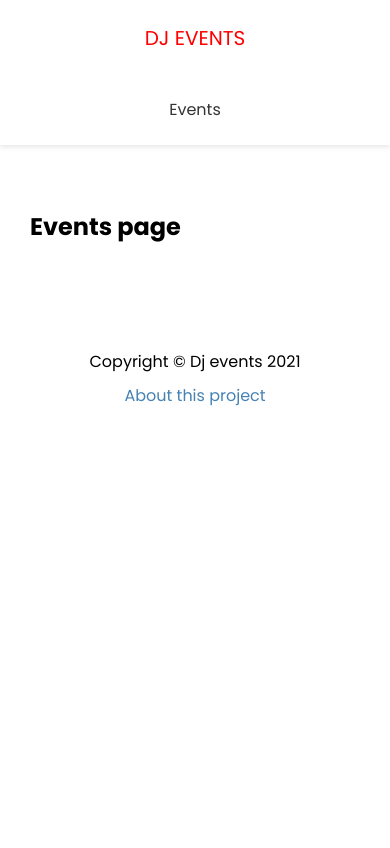
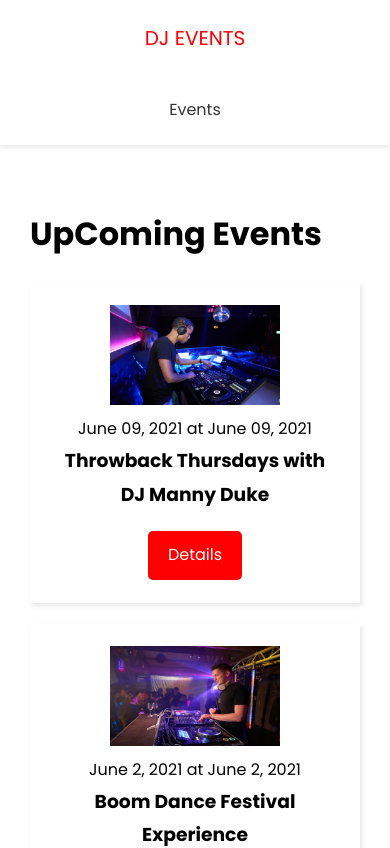
Before and after one commit to MiguelARam27/Next-Project, a Next.js app in the folder frontend/: page /events in a window 390 px wide. Shown: the top 848 px of the page. Built offline with nearby package versions, Linux system fonts and the light colour scheme; no server answers.

Commit message:
Events shown in home and in Events page

```diff
--- /dev/null
+++ b/frontend/components/events/EventItem.js
@@ -0,0 +1,29 @@
+import Link from 'next/link';
+import Image from 'next/image';
+import styles from '@/styles/EventItem.module.css';
+
+export default function EventItem({ evt }) {
+  return (
+    <div className={styles.event}>
+      <div className={styles.img}>
+        <Image
+          src={evt.image ? evt.image : '/images/event-default.png'}
+          width={170}
+          height={100}
+        />
+
+        <div className={styles.info}>
+          <span>
+            {evt.date} at {evt.date}
+          </span>
+          <h3>{evt.name}</h3>
+        </div>
+        <div className={styles.link}>
+          <Link href={`/events/${evt.slug}`}>
+            <a className="btn">Details</a>
+          </Link>
+        </div>
+      </div>
+    </div>
+  );
+}
--- a/frontend/pages/events/index.js
+++ b/frontend/pages/events/index.js
@@ -1,13 +1,28 @@
-import Head from 'next/head';
 import Layout from '@/components/Layout';
-export default function HomePage() {
+import { API_URL } from '@/config/index';
+import EventItem from '@/components/events/EventItem';
+
+export default function EventsPage({ events }) {
   return (
     <Layout>
-      <div>
-        <div>
-          <h2>Events page</h2>
-        </div>
-      </div>
+      <h1>UpComing Events</h1>
+      {events.length === 0 && <h3>No events to show</h3>}
+      {events.map((evt) => (
+        <EventItem key={evt.id} evt={evt} />
+        // <h3 key={evt.id}>{evt.name} </h3>
+      ))}
     </Layout>
   );
 }
+
+export async function getStaticProps() {
+  const res = await fetch(`${API_URL}/api/events`);
+  const events = await res.json();
+
+  console.log(events);
+
+  return {
+    props: { events },
+    revalidate: 1,
+  };
+}
--- /dev/null
+++ b/frontend/styles/EventItem.module.css
@@ -0,0 +1,28 @@
+.event {
+  display: flex;
+  justify-content: space-between;
+  align-items: center;
+  margin: 20px 0;
+  padding: 13px;
+  box-shadow: 2px 3px 5px rgba(0, 0, 0, 0.1);
+}
+
+.img {
+  flex: 1;
+  margin: 10px;
+}
+
+.info {
+  flex: 2;
+}
+
+@media (max-width: 600px) {
+  .event {
+    flex-direction: column;
+    text-align: center;
+  }
+
+  .info {
+    margin-bottom: 20px;
+  }
+}
```
Also changed, not shown: frontend/pages/index.js (+14 -3 lines).
